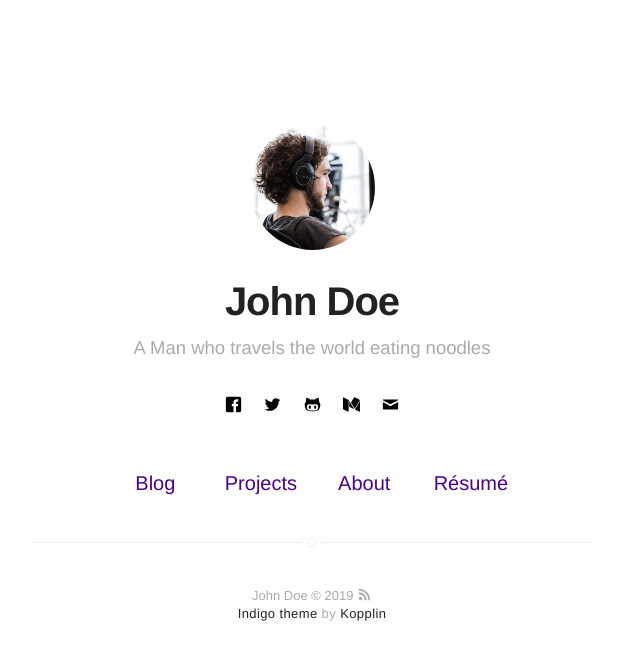
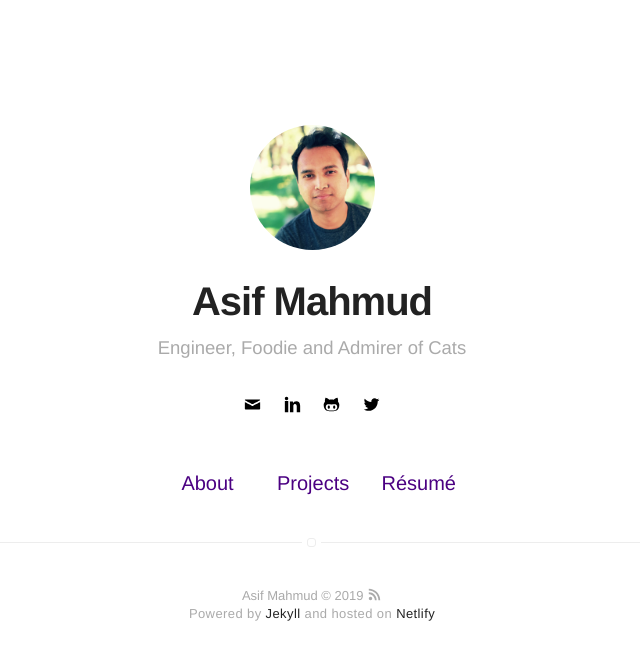
Before and after one commit to asifmahmud/mahmudasif.com, a Jekyll site: the page built from index.html, in a window 1280 px wide. Shown: the top 660 px of the page, without its empty margins (328-968 px from the left). Built offline with Jekyll 4.4.1, drawn with Linux system fonts in a browser that asks for light colours.

Commit message:
new theme - initial commit

```diff
--- a/Gemfile
+++ b/Gemfile
@@ -1,5 +1,6 @@
 source 'http://rubygems.org'
 
+gem "jekyll"
 gem 'github-pages'
 gem 'html-proofer'
 gem 'jekyll-admin'
--- a/_config.yml
+++ b/_config.yml
@@ -1,6 +1,6 @@
 # main text of home
-name: John Doe
-bio: A Man who travels the world eating noodles
+name: Asif Mahmud
+bio: Engineer, Foodie and Admirer of Cats
 
 # twitter summary info
 description: A blog about technology and stuff related
@@ -14,10 +14,10 @@ picture: assets/images/profile.jpg
 # and specify source (external or local).
 resume: true
 resume-external: true
-resume-url: https://google.com/?q=my+resume
+#resume-url: assets/docs/asif_mahmud_resume.pdf
+resume-url: https://dropbox.com/s/iq7mncck31w0l4y/asif_mahmud_resume.pdf?raw=1
 
-url: https://koppl.in/indigo
-# your url: http://USERNAME.github.io
+url: https://mahmudasif.com
 
 permalink: /:title/
 
@@ -31,46 +31,41 @@ permalink: /:title/
 # if you don't want comments in your posts, leave categories empty
 disqus:
   shortname: mydisqus # enter this from your disqus account
-  categories: [blog, project] # only show disqus for posts that have these categories
+  categories: [blog] # only show disqus for posts that have these categories
 
 # if you don't have any of social below, comment the line
-facebook: myfacebook
+#facebook: myfacebook
+email: asif@mahmudasif.com
+linkedin: mahmudasif
+github: asifmahmud
 twitter: mytwitter
 # google: mygoogle
 # instagram: myinstagram
 # pinterest: mypinterest
-# linkedin: mylinkedin
 # youtube: myyoutube
 # spotify: myspotify
-github: mygithub
 # gitlab: mygitlab
 # lastfm: mylastfm
 # stackoverflow: 7044681/mystackoverflow
 # quora: userquora
 # reddit: username
-medium: medium
+# medium: medium
 # vimeo: myvimeo
 # lanyrd: mylanyrd
-email: myemail@gmail.com
+
 
 authors:
     johndoe:
-        name: John Doe
-        bio: A Man who travels the world eating noodles
+        name: Asif Mahmud
+        bio: Engineer, Foodie and Admirer of Cats
         external-image: false
         picture: assets/images/profile.jpg
-        twitter: johndoe
-    jamesfoster:
-        name: James Foster
-        bio: A Man who develops software with coffee
-        external-image: false
-        picture: assets/images/james.jpg
-        twitter: jamesfoster
+        linkedin: mahmudasif
 
 # do you want a larger site? change the option below
 # options: [normal, large] | default: normal
 # normal = 560px / large = 810px
-width: normal
+width: large
 
 # if you don't need pagination, comment the *paginate* configs below
 # paginate: 5
@@ -81,7 +76,7 @@ projects: true
 
 # if you don't need "about" or "blog", comment them out below
 about: true
-blog: true
+#blog: true
 
 # do you want to show the "read time" of the posts?
 read-time: true
@@ -90,13 +85,13 @@ read-time: true
 show-tags: true
 
 # related posts inside a post?
-related: true
+related: false
 
 # Display links for next and previous posts for the specified categories
 post-advance-links: [blog]
 
 # show author block at the end of a post ?
-show-author: true
+show-author: false
 
 # do you want some animations?
 animation: true
--- a/_includes/author.html
+++ b/_includes/author.html
@@ -22,9 +22,9 @@
                 <svg class="icon icon-google-plus"><use xlink:href="#icon-google-plus"></use></svg><span class="icon-google-plus">Share</span>
             </a> -->
 
-            <!-- <a class="linkedin" href="https://www.linkedin.com/shareArticle?mini=true&amp;url={{ site.url }}{{ page.url }}&amp;title={{ page.title }}&amp;summary={{ page.description }}&amp;source={{ site.url }}" target="_blank">
+            <a class="linkedin" href="https://www.linkedin.com/shareArticle?mini=true&amp;url={{ site.url }}{{ page.url }}&amp;title={{ page.title }}&amp;summary={{ page.description }}&amp;source={{ site.url }}" target="_blank">
                 <svg class="icon icon-linkedin"><use xlink:href="#icon-linkedin"></use></svg><span class="icon-linkedin">Share</span>
-            </a> -->
+            </a>
 
             <!-- <a class="reddit" href="https://reddit.com/submit?url={{ site.url }}{{ page.url }}&amp;title={{ page.title }}" target="_blank">
                 <svg class="icon icon-reddit"><use xlink:href="#icon-reddit"></use></svg><span class="icon-reddit">Share</span>
--- a/_includes/footer.html
+++ b/_includes/footer.html
@@ -2,6 +2,7 @@
     {{ site.name }} © {{ site.time | date: '%Y' }} <a class="link" href="{{ site.url }}/feed.xml" target="_blank"><svg class="icon icon-rss"><use xlink:href="#icon-rss"></use></svg></a>
 
     <p class="extra">
-        <a class="link" href="https://github.com/sergiokopplin/indigo">Indigo theme</a> by <a class="link" href="https://github.com/sergiokopplin/indigo">Kopplin</a>
+        Powered by <a class='link' href="https://jekyllrb.com/">Jekyll</a> and hosted on <a class='link' href="https://netlify.com/">Netlify</a>
     </p>
+
 </footer>
--- a/_includes/icons.html
+++ b/_includes/icons.html
@@ -103,5 +103,10 @@
 <path clip-rule="evenodd" d="M10.8,22.8V26h5v2h-5h-3h-5v-2h5v-3.2C3.4,22.2,0,18.7,0,14.4v-3  c0-0.1,0-0.3,0-0.4h2.8c0,0.3-0.1,0.6-0.1,0.9V14c0,3.3,2.9,6,6.5,6c3.6,0,6.5-2.7,6.5-6v-2.1c0-0.3,0-0.6-0.1-0.9h2.8  c0,0.1,0,0.3,0,0.4v3C18.6,18.7,15.2,22.2,10.8,22.8z M9.3,18c-2.5,0-4.5-2-4.5-4.5v-9C4.8,2,6.8,0,9.3,0s4.5,2,4.5,4.5v9  C13.8,16,11.8,18,9.3,18z" fill="#0D0D0D" fill-rule="evenodd"/>
 </symbol>
 
+<symbol id="icon-steam" viewBox="0 0 1024 1024">
+    <title>steam</title>
+    <path class="path1" d="M11.979 0C5.678 0 .511 4.86.022 11.037l6.432 2.658c.545-.371 1.203-.59 1.912-.59.063 0 .125.004.188.006l2.861-4.142V8.91c0-2.495 2.028-4.524 4.524-4.524 2.494 0 4.524 2.031 4.524 4.527s-2.03 4.525-4.524 4.525h-.105l-4.076 2.911c0 .052.004.105.004.159 0 1.875-1.515 3.396-3.39 3.396-1.635 0-3.016-1.173-3.331-2.727L.436 15.27C1.862 20.307 6.486 24 11.979 24c6.627 0 11.999-5.373 11.999-12S18.605 0 11.979 0zM7.54 18.21l-1.473-.61c.262.543.714.999 1.314 1.25 1.297.539 2.793-.076 3.332-1.375.263-.63.264-1.319.005-1.949s-.75-1.121-1.377-1.383c-.624-.26-1.29-.249-1.878-.03l1.523.63c.956.4 1.409 1.5 1.009 2.455-.397.957-1.497 1.41-2.454 1.012H7.54zm11.415-9.303c0-1.662-1.353-3.015-3.015-3.015-1.665 0-3.015 1.353-3.015 3.015 0 1.665 1.35 3.015 3.015 3.015 1.663 0 3.015-1.35 3.015-3.015zm-5.273-.005c0-1.252 1.013-2.266 2.265-2.266 1.249 0 2.266 1.014 2.266 2.266 0 1.251-1.017 2.265-2.266 2.265-1.253 0-2.265-1.014-2.265-2.265z"></path>
+</symbol>
+
 </defs>
 </svg>
--- a/_includes/nav.html
+++ b/_includes/nav.html
@@ -14,18 +14,18 @@
             {% endif %}
         {% endif %}
 
+        {% if site.about == true %}
+            {% if page.title != "About" %}
+                <li class="item">
+                    <a class="link" href="{{ site.url }}/about">About</a>
+                </li>
+            {% endif %}
+        {% endif %}
+
         {% if site.projects == true %}
             {% if page.title != "Projects" %}
                 <li class="item">
                     <a class="link" href="{{ site.url }}/projects">Projects</a>
-                </li>
-            {% endif %}
-        {% endif %}
-
-        {% if site.about == true %}
-            {% if page.title != "About" %}
-                <li class="item">
-                    <a class="link" href="{{ site.url }}/about">About</a>
                 </li>
             {% endif %}
         {% endif %}
--- a/_includes/social-links.html
+++ b/_includes/social-links.html
@@ -2,6 +2,24 @@
     {% if site.facebook %}
         <a class="link" data-title="facebook.com/{{ site.facebook }}" href="http://facebook.com/{{ site.facebook }}" target="_blank">
             <svg class="icon icon-facebook"><use xlink:href="#icon-facebook"></use></svg>
+        </a>
+    {% endif %}
+
+    {% if site.email %}
+        <a class="link" data-title="{{ site.email }}" href="mailto:{{ site.email }}">
+            <svg class="icon icon-mail"><use xlink:href="#icon-mail"></use></svg>
+        </a>
+    {% endif %}
+
+    {% if site.linkedin %}
+        <a class="link" data-title="linkedin.com/in/{{ site.linkedin }}" href="http://linkedin.com/in/{{ site.linkedin }}" target="_blank">
+            <svg class="icon icon-linkedin"><use xlink:href="#icon-linkedin"></use></svg>
+        </a>
+    {% endif %}
+
+    {% if site.github %}
+        <a class="link" data-title="github.com/{{ site.github }}" href="https://github.com/{{ site.github }}" target="_blank">
+            <svg class="icon icon-github"><use xlink:href="#icon-github"></use></svg>
         </a>
     {% endif %}
 
@@ -29,12 +47,6 @@
         </a>
     {% endif %}
 
-    {% if site.linkedin %}
-        <a class="link" data-title="linkedin.com/in/{{ site.linkedin }}" href="http://linkedin.com/in/{{ site.linkedin }}" target="_blank">
-            <svg class="icon icon-linkedin"><use xlink:href="#icon-linkedin"></use></svg>
-        </a>
-    {% endif %}
-
     {% if site.youtube %}
         <a class="link" data-title="youtube.com/{{ site.youtube }}" href="http://youtube.com/{{ site.youtube }}" target="_blank">
             <svg class="icon icon-youtube"><use xlink:href="#icon-youtube"></use></svg>
@@ -53,11 +65,6 @@
         </a>
     {% endif %}
 
-    {% if site.github %}
-        <a class="link" data-title="github.com/{{ site.github }}" href="https://github.com/{{ site.github }}" target="_blank">
-            <svg class="icon icon-github"><use xlink:href="#icon-github"></use></svg>
-        </a>
-    {% endif %}
 
     {% if site.gitlab %}
         <a class="link" data-title="gitlab.com/{{ site.gitlab }}" href="https://gitlab.com/{{ site.gitlab }}" target="_blank">
@@ -101,9 +108,4 @@
         </a>
     {% endif %}
 
-    {% if site.email %}
-        <a class="link" data-title="{{ site.email }}" href="mailto:{{ site.email }}">
-            <svg class="icon icon-mail"><use xlink:href="#icon-mail"></use></svg>
-        </a>
-    {% endif %}
 </div>
```
Also changed, not shown: Gemfile.lock (added), assets/images/profile.jpg, post_example/2016-01-23-indigo-jekyll-theme.markdown (renamed from _posts/2016-01-23-indigo-jekyll-theme.markdown), 2 other files.
